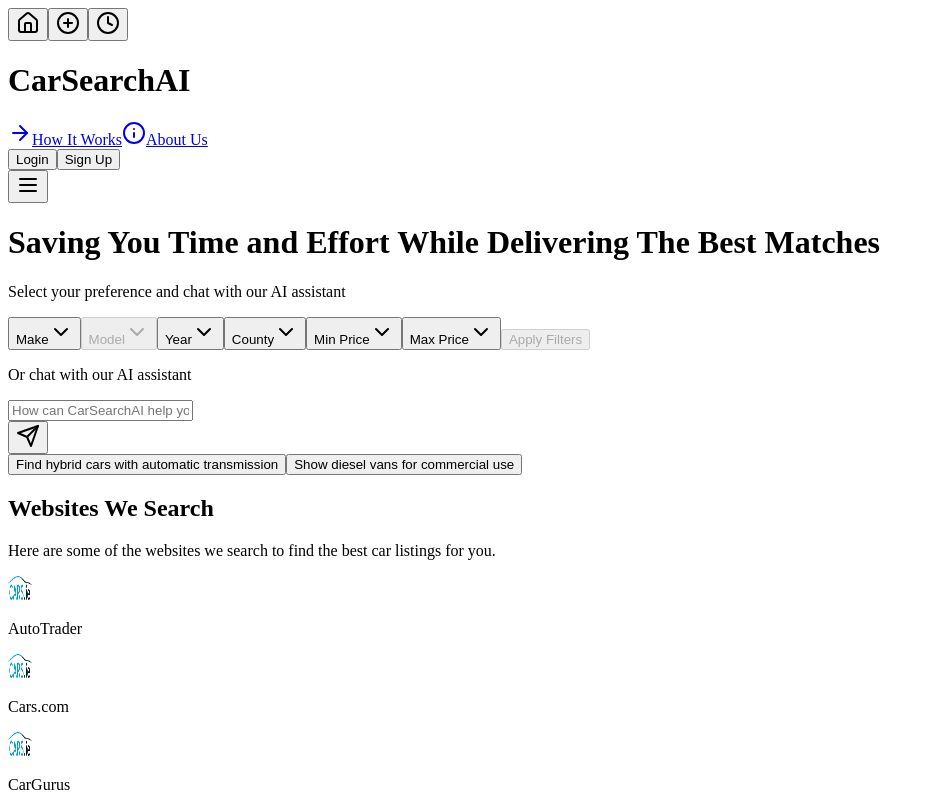
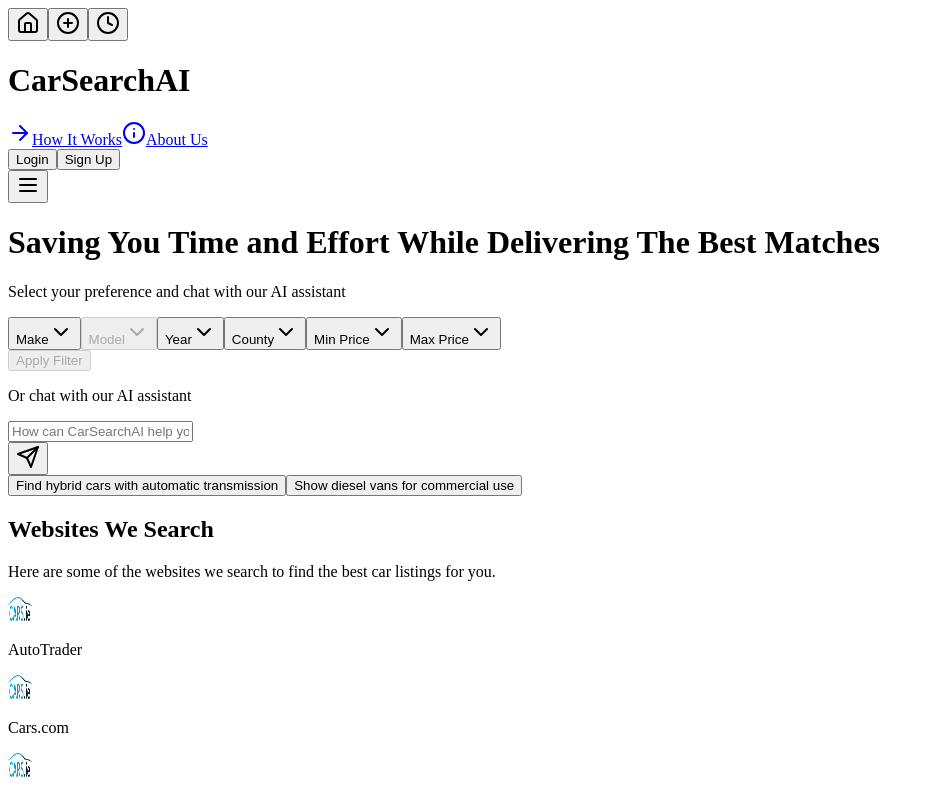
Before and after one commit to surafel-dem/AI_Sarch_Agent, a Next.js app: page / in a window 1280 px wide. Shown: the top 798 px of the page, without its empty margins (0-934 px from the left). Built offline with nearby package versions, Linux system fonts and the light colour scheme.

Commit message:
style: adjust Apply Filter button position and styling

```diff
--- a/components/car-search-ai.tsx
+++ b/components/car-search-ai.tsx
@@ -429,7 +429,7 @@
     setMessages(prev => [...prev, {
       id: prev.length + 1,
       type: 'text',
-      content: `You Selected ${filterMessage}`,
+      content: filterMessage,
       sender: 'user'
     }])
 
@@ -460,13 +460,13 @@
 
   const getFilterString = () => {
     const filters = []
-    if (carSpecs.make) filters.push(`Make: ${carSpecs.make}`)
-    if (carSpecs.model) filters.push(`Model: ${carSpecs.model}`)
-    if (carSpecs.year) filters.push(`Year: ${carSpecs.year}`)
-    if (carSpecs.county) filters.push(`County: ${carSpecs.county}`)
+    if (carSpecs.make) filters.push(`${carSpecs.make}`)
+    if (carSpecs.model) filters.push(`${carSpecs.model}`)
+    if (carSpecs.year) filters.push(`${carSpecs.year}`)
+    if (carSpecs.county) filters.push(`${carSpecs.county}`)
     if (carSpecs.minPrice) filters.push(`Min Price: ${carSpecs.minPrice}`)
     if (carSpecs.maxPrice) filters.push(`Max Price: ${carSpecs.maxPrice}`)
-    return filters.length > 0 ? `(Filters: ${filters.join(', ')})` : ''
+    return filters.join(', ')
   }
 
   const MessageRenderer = ({ message }: { message: Message }) => {
@@ -799,15 +799,17 @@
                         </SelectContent>
                       </Select>
 
-                      {/* Action Button */}
+                    </div>
+                    {/* Action Button - Moved outside the grid and centered */}
+                    <div className="mt-6 px-4">
                       <Button
                         onClick={handleFilterApply}
-                        disabled={!isFilterApplied}
-                        className={`col-span-2 bg-gradient-to-r from-[#8b5cf6] to-[#7c3aed] text-white
-                        h-10 rounded-xl transition-all duration-300 text-[14px] font-medium mt-2
-                        ${!isFilterApplied ? 'opacity-50 cursor-not-allowed' : 'hover:shadow-[0_0_20px_rgba(139,92,246,0.3)] active:scale-[0.98]'}`}
+                        disabled={!isFiltersApplied}
+                        className={`w-full h-10 bg-[#8b5cf6] text-white text-sm
+                          hover:bg-[#7c3aed] transition-all duration-200
+                          ${!isFiltersApplied ? 'opacity-50 cursor-not-allowed bg-gray-500 hover:bg-gray-500' : ''}`}
                       >
-                        Apply Filters
+                        Apply Filter
                       </Button>
                     </div>
                   </div>
```
